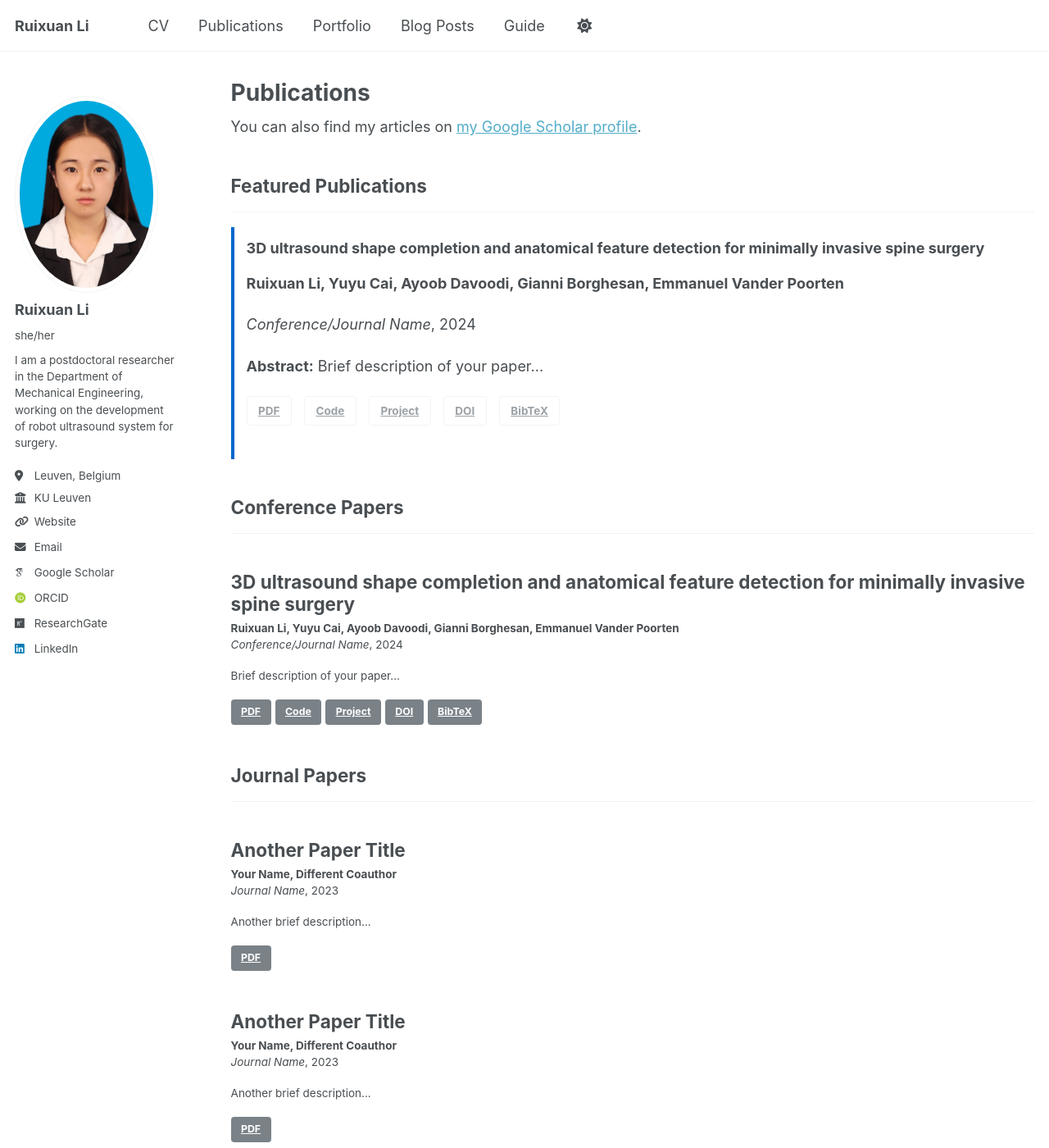
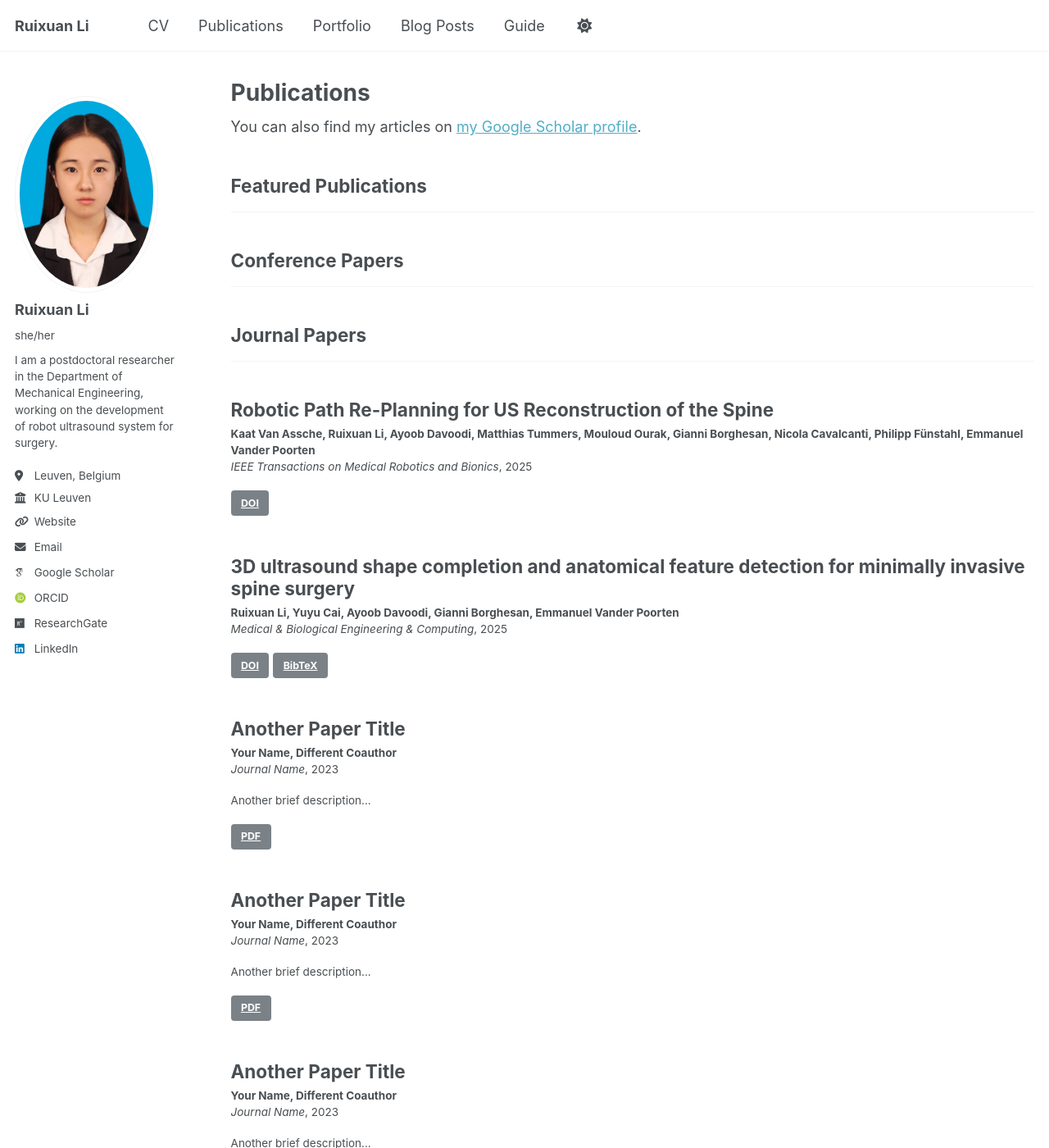
Before and after one commit to Li-Ruixuan/Li-Ruixuan.github.io, a Jekyll site: the page built from _pages/publications.html, in a window 1280 px wide and 1400 px high. Shown: the whole window at 82% size. Built offline with Jekyll 4.4.1, drawn with Linux system fonts in a browser that asks for light colours; some web fonts are replaced.

Commit message:
Update publication

```diff
--- a/_data/cv.json
+++ b/_data/cv.json
@@ -3,14 +3,13 @@
     "name": "Ruixuan Li",
     "email": "ruixuan.li@kuleuven.be",
     "phone": "",
-    "website": "https://Li-Ruixuan.github.io",
+    "website": "",
     "summary": "I am a postdoctoral researcher in the Department of Mechanical Engineering, working on the development of robot ultrasound system for surgery.",
     "location": {
       "address": "",
       "postalCode": "",
       "city": "Leuven",
-      "countryCode": "BE",
-      "region": ""
+      "countryCode": "BE"
     },
     "profiles": [
       {
@@ -70,27 +69,20 @@
     {
       "name": "3D ultrasound shape completion and anatomical feature detection for minimally invasive spine surgery",
       "authors": ["Ruixuan Li", "Yuyu Cai", "Ayoob Davoodi", "Gianni Borghesan", "Emmanuel Vander Poorten"],
-      "publisher": "Conference/Journal Name",
-      "releaseDate": "2024",
-      "type": "conference",
-      "status": "published",
-      "summary": "Brief description of your paper...",
-      "website": "https://doi.org/10.1000/yourpaper",
-      "pdf": "/files/paper1.pdf",
-      "code": "https://github.com/yourusername/project",
-      "project": "https://yourproject.com",
-      "bibtex": "@inproceedings{yourname2024title,\n  title={Your Paper Title Here},\n  author={Your Name and Coauthor Name},\n  booktitle={Conference Name},\n  year={2024}\n}",
-      "featured": true
+      "publisher": "Medical & Biological Engineering & Computing",
+      "type": "journal",
+      "releaseDate": "2025",
+      "website": "https://link.springer.com/article/10.1007/s11517-025-03359-1",
+      "bibtex": "@article{Li2025,title = {3D ultrasound shape completion and anatomical feature detection for minimally invasive spine surgery}, ISSN = {1741-0444},journal = {Medical &amp; Biological Engineering &amp; Computing}, publisher = {Springer Science and Business Media LLC},author = {Li,  Ruixuan and Cai,  Yuyu and Davoodi,  Ayoob and Borghesan,  Gianni and Vander Poorten,  Emmanuel}, year = {2025},month = apr }",
+      "featured": false
     },
     {
-      "name": "Another Paper Title",
-      "authors": ["Your Name", "Different Coauthor"],
-      "publisher": "Journal Name",
-      "releaseDate": "2023",
+      "name": "Robotic Path Re-Planning for US Reconstruction of the Spine",
+      "authors": ["Kaat Van Assche", "Ruixuan Li", "Ayoob Davoodi", "Matthias Tummers", "Mouloud Ourak", "Gianni Borghesan", "Nicola Cavalcanti", "Philipp Fünstahl", "Emmanuel Vander Poorten"],
+      "publisher": "IEEE Transactions on Medical Robotics and Bionics",
+      "releaseDate": "2025",
       "type": "journal",
-      "status": "published",
-      "summary": "Another brief description...",
-      "pdf": "/files/paper2.pdf",
+      "website": "https://ieeexplore.ieee.org/abstract/document/10934064",
       "featured": false
     },
     {
```
